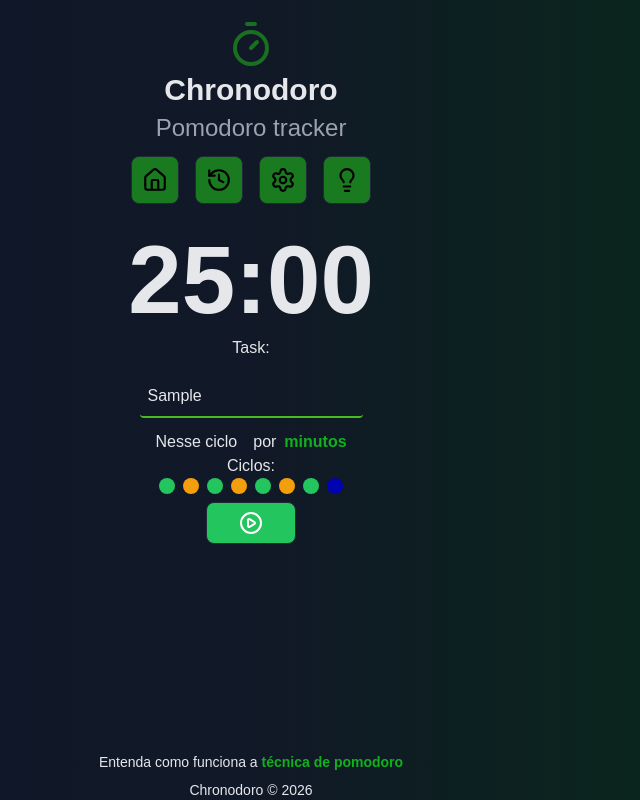
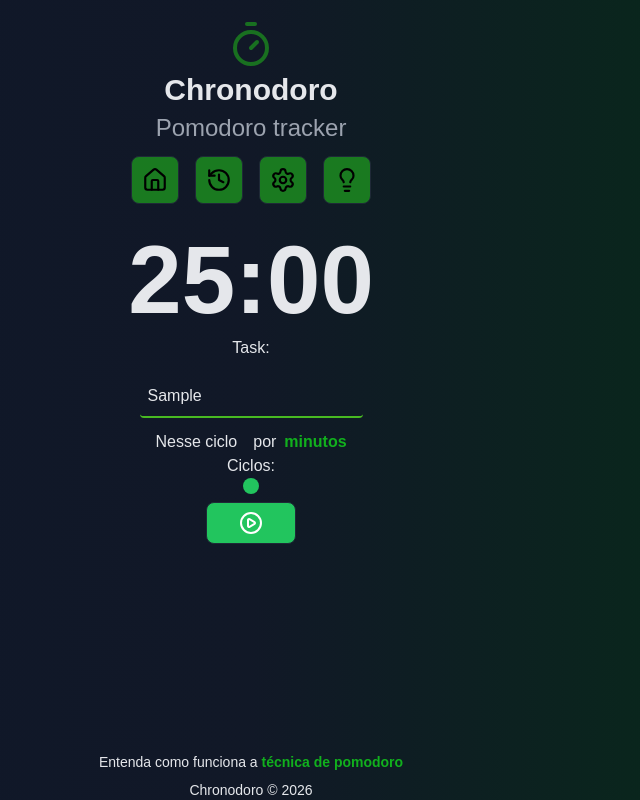
Before and after one commit to JohnSilva98/chronodoro, a Next.js app: page / in a window 1280 px wide. Both pictures are taken after typing "Sample" into the empty fields and a click on the button 640 px from the left and 523 px from the top of the page. Shown: the whole page, without its empty margins (389-1029 px from the left). Built offline with nearby package versions, Linux system fonts and the light colour scheme.

Commit message:
fix: cycledots

```diff
--- a/app/components/Cicles.jsx
+++ /dev/null
@@ -1,34 +0,0 @@
-export function Cicles() {
-
-    const cycles = [
-  'work',
-  'short',
-  'work',
-  'short',
-  'work',
-  'short',
-  'work',
-  'long',
-];
-
-    const cycleColors = {
-  work: 'bg-[var(--success)]',
-  short: 'bg-[var(--warning)]',
-  long: 'bg-[var(--long-rest)]',
-};
-    return (
-        <div className="flex flex-col items-center justify-center ">
-           <span>Ciclos:</span>
-
-           <div className="flex items-center justify-center gap-2 ">
-                {cycles.map((type, index) => (
-                    <span
-                      key={index}
-                      className={`w-4 h-4 rounded-full ${cycleColors[type]}`}
-                    ></span>
-                  ))}
-           </div>
-        </div>
-
-    )
-}
--- /dev/null
+++ b/app/components/Cicles.tsx
@@ -0,0 +1,34 @@
+import { useTaskContext } from '../contexts/TaskContext/useTaskContext'
+import { getNextCycle } from '../utils/GetNextCycle'
+import { getNextCycleType } from '../utils/GetNextCycleType'
+
+export function Cicles() {
+  const { state } = useTaskContext()
+
+  const cycleStep = Array.from({ length: state.currentCycle })
+
+  const cycleColors = {
+    workTime: 'bg-[var(--success)]',
+    shortBreak: 'bg-[var(--warning)]',
+    longBreak: 'bg-[var(--long-rest)]',
+  }
+
+  return (
+    <div className="flex flex-col items-center justify-center">
+      <span>Ciclos:</span>
+      <div className="flex items-center justify-center gap-2">
+        {cycleStep.map((_, index) => {
+          const nextCycle = getNextCycle(index)
+          const nextCycleType = getNextCycleType(nextCycle)
+          return (
+            <span
+              aria-label={`Ciclo ${index + 1}: ${nextCycleType}`}
+              key={index}
+              className={`w-4 h-4 rounded-full ${cycleColors[nextCycleType]}`}
+            ></span>
+          )
+        })}
+      </div>
+    </div>
+  )
+}
```
